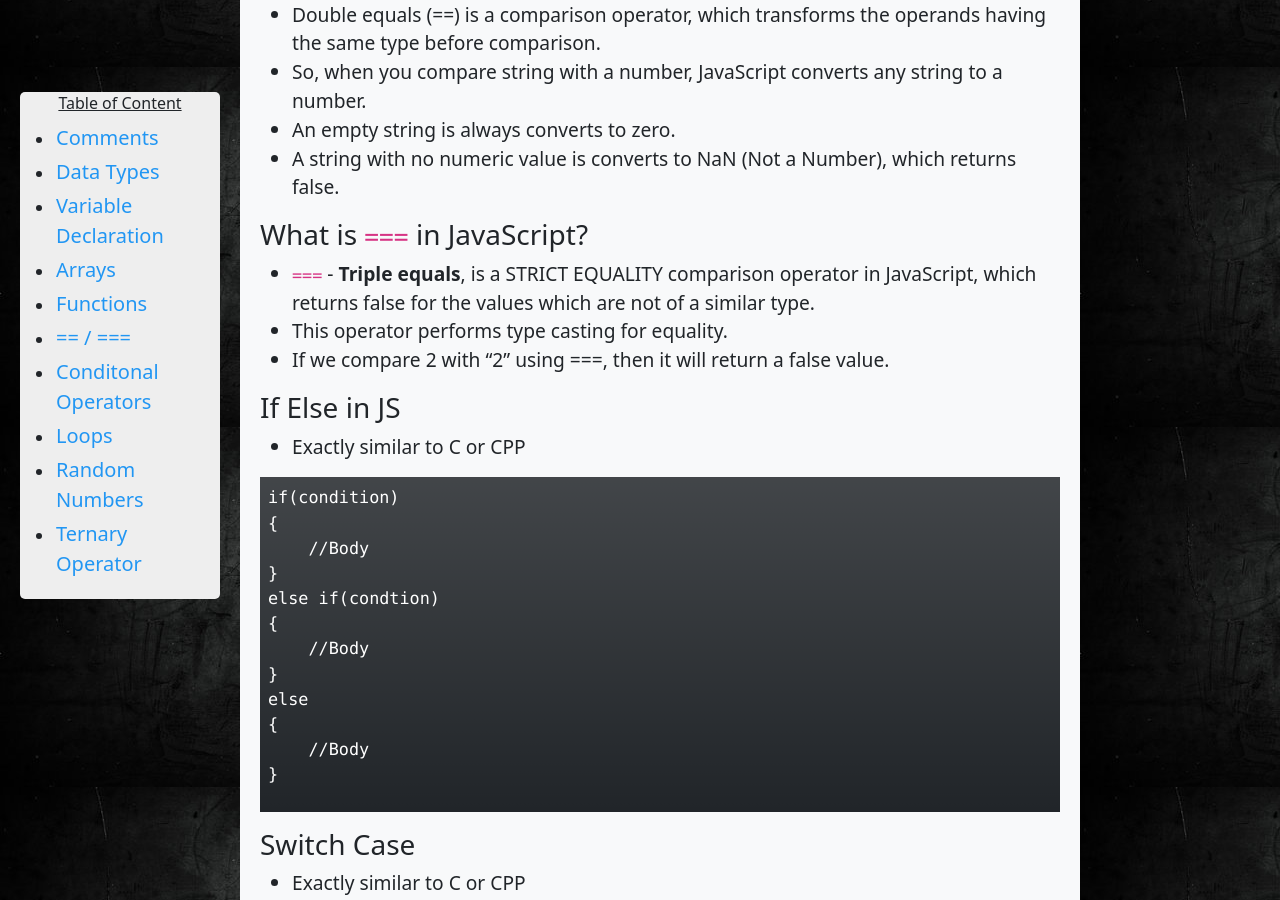
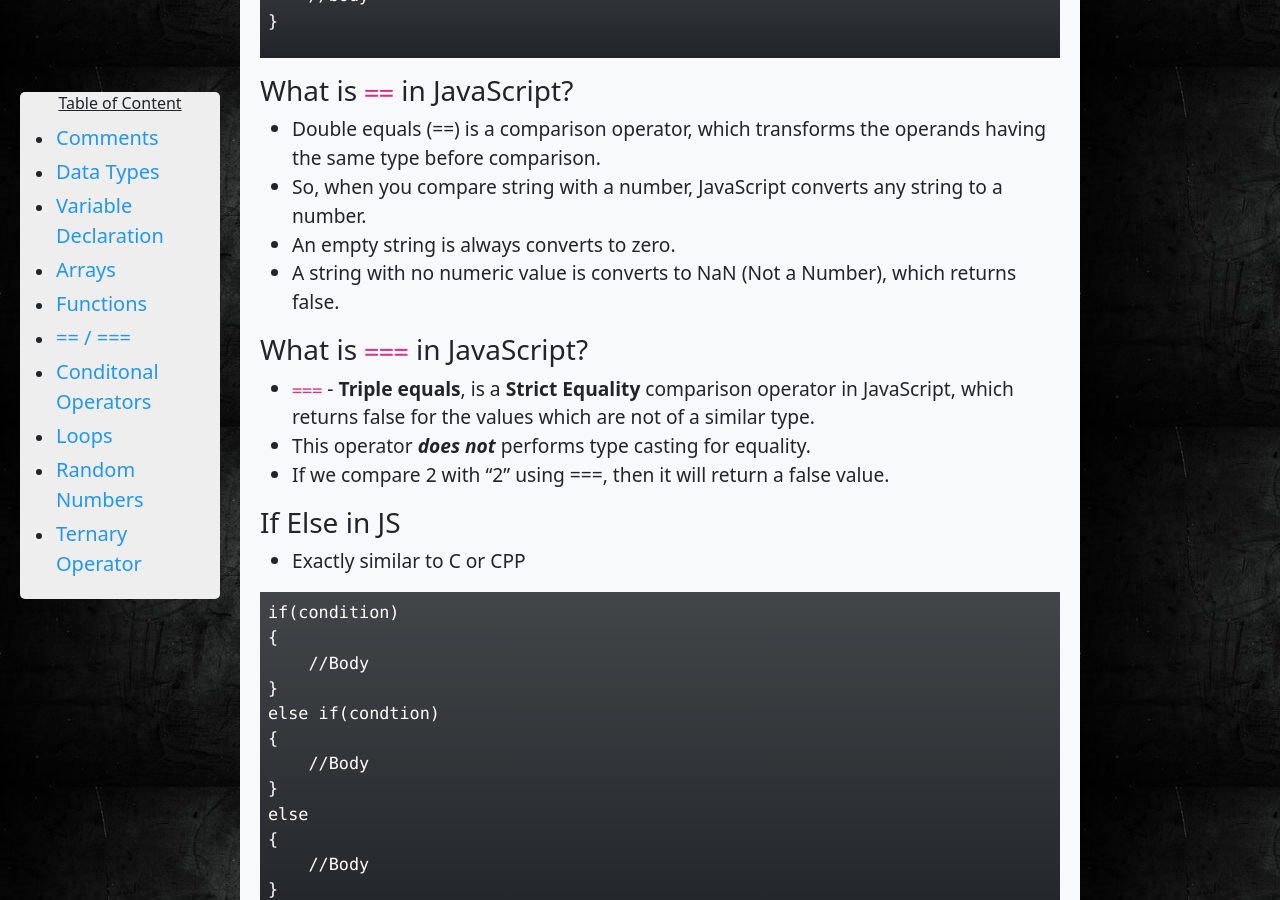
Before and after one commit to opeeyum/opeeyum.github.io, a Jekyll site: the page built from _posts/2022-02-16-javascript.md, in a window 1280 px wide and 900 px high, scrolled down 2453 px. Built offline with Jekyll 4.4.1, drawn with Linux system fonts in a browser that asks for light colours; some of the changed text lies outside the part shown.

Commit message:
modified === operator

````diff
--- a/_posts/2022-02-16-javascript.md
+++ b/_posts/2022-02-16-javascript.md
@@ -37,6 +37,12 @@ sidebar:
 ```
 </div>
 
+### Get Input
+<div class="bg-dark bg-gradient text-white mb-3 p-2" markdown=1>
+```
+prompt("Enter sth: ");
+```
+</div>
 ### Display Output
 <div class="bg-dark bg-gradient text-white mb-3 p-2" markdown=1>
 ```
@@ -144,8 +150,8 @@ function myFunc(para1, para2)
 - A string with no numeric value is converts to NaN (Not a Number), which returns false.
 
 ### What is `===` in JavaScript?
-- `===` - **Triple equals**, is a STRICT EQUALITY comparison operator in JavaScript, which returns false for the values which are not of a similar type.
-- This operator performs type casting for equality.
+- `===` - **Triple equals**, is a **Strict Equality** comparison operator in JavaScript, which returns false for the values which are not of a similar type.
+- This operator ***does not*** performs type casting for equality.
 - If we compare 2 with “2” using ===, then it will return a false value.
 
 ### If Else in JS
````
